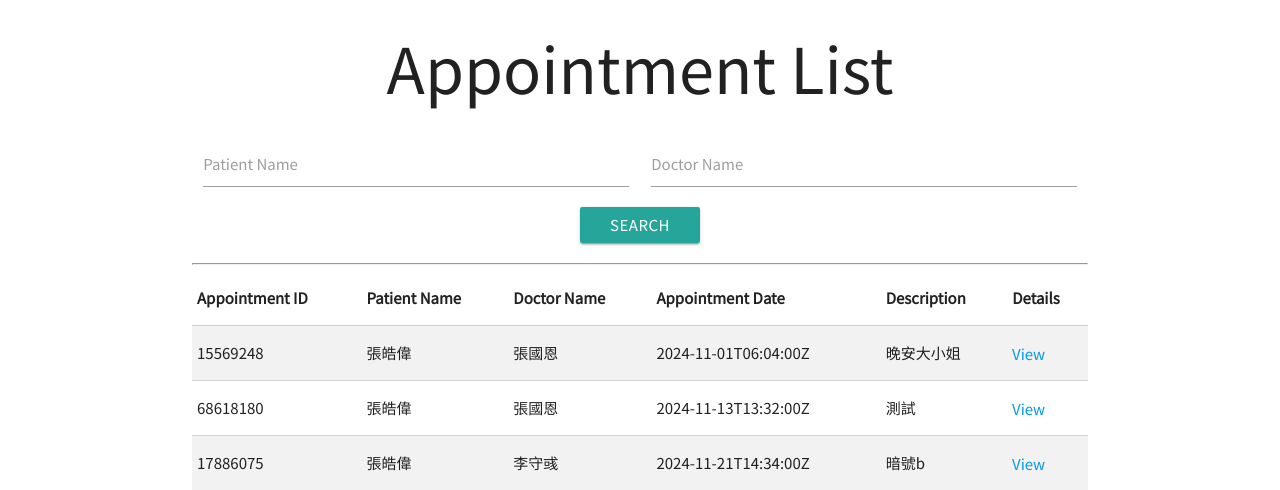
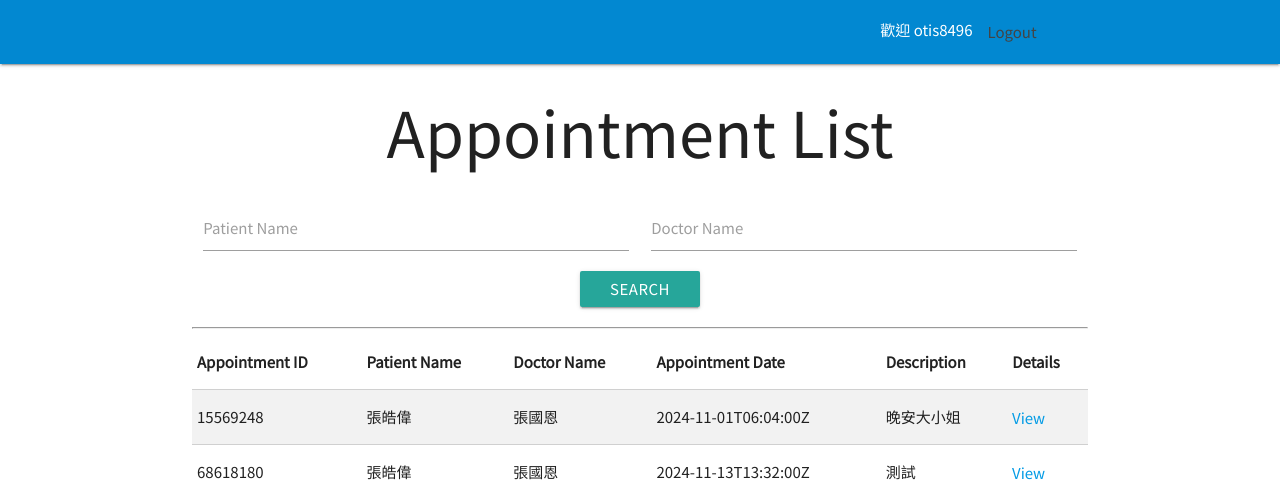
Before and after one commit to twyaya/Medical-information-system, a Django app: page /appointments/appointments/ in a window 1280 px wide. Shown: the top 490 px of the page. Run offline with Django 5.2, Linux system fonts and the light colour scheme; a user stored in the database is signed in; data comes from the database, SQL or seed files in the repository; both versions use the stored data as it was after the commit; some libraries are stand-ins or nearby versions.

Commit message:
註冊登入登出功能完成

```diff
--- a/appointments/templates/appointments/login.html
+++ b/appointments/templates/appointments/login.html
@@ -14,6 +14,10 @@
         <input type="password" name="password" required>
 
         <button type="submit">Login</button>
+        {% if not user.is_authenticated %}
+            <p>還沒有帳戶 <a href="{% url 'register' %}">點這裡註冊</a></p>
+        {% endif %}
+
     </form>
 </body>
 </html>
--- a/appointments/urls.py
+++ b/appointments/urls.py
@@ -12,6 +12,9 @@ urlpatterns = [
     # 登入頁面
     path('login/', auth_views.LoginView.as_view(template_name='appointments/login.html'), name='login'),
 
+    #登出頁面
+    path('logout/', views.logout_view, name='logout'),
+
     # 創建掛號
     path('appointments/create/', views.appointment_create, name='appointment_create'),
 
@@ -23,4 +26,7 @@ urlpatterns = [
 
     # API 查詢掛號
     path('api/appointments/', views.appointment_api, name='appointment_api'),
+
+
+
 ]
--- a/appointments/views.py
+++ b/appointments/views.py
@@ -11,7 +11,7 @@ from django.contrib import messages
 from django.contrib.auth.forms import UserCreationForm
 from django import forms
 from django.contrib.auth.decorators import login_required
-
+from django.contrib.auth import logout
 
 # 訊號處理邏輯
 from django.db.models.signals import post_save
@@ -25,10 +25,8 @@ def create_billing_record(sender, instance, created, **kwargs):
         BillingRecord.objects.create(appointment=instance, amount=100.00)
 
 
-
-
-
-
+def index(request):
+    return render(request, 'index.html')
 
 
 # 自訂的註冊表單
@@ -60,12 +58,16 @@ def register(request):
 
     return render(request, 'appointments/register.html', {'form': form})
 
+def logout_view(request):
+    logout(request)
+    messages.success(request, 'You have successfully logged out.')
+    return redirect('login')  # 重導到登入頁面
 
-def index(request):
-    return render(request, 'index.html')
+
 
 
 # 掛號表單頁面
+@login_required
 def appointment_create(request):
     if request.method == 'POST':
         patient_id = request.POST.get('patient_id')
--- a/templates/base.html
+++ b/templates/base.html
@@ -16,6 +16,23 @@
   <link rel="stylesheet" type="text/css" href="https://cdn.jsdelivr.net/npm/sweetalert2@9.17.0/dist/sweetalert2.min.css"/>
 </head>
 <body>
+    <div>
+
+	  <nav class="light-blue darken-2" role="navigation">
+		<div class="nav-wrapper container">
+
+                <ul class="right">
+                    {% if user.is_authenticated %}
+                    <li><p>歡迎 {{ user.username }}</p></li>
+                    <li><a href="{% url 'logout' %}">Logout</a></li>
+                    {% else %}
+                    <li><a href="{% url 'login' %}">Login</a></li>
+                    {% endif %}
+                </ul>
+
+		</div>
+	  </nav>
+    </div>
     <div id="app">
 
 
```
Also changed, not shown: appointments/templates/index.html (+9 -5 lines), db.sqlite3.
